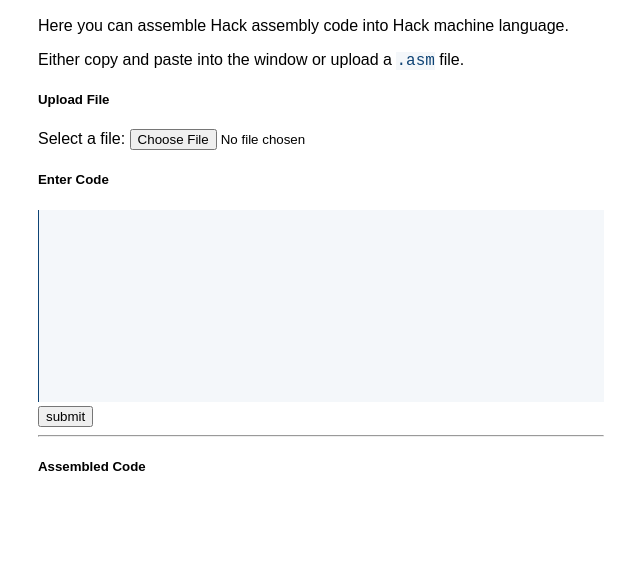
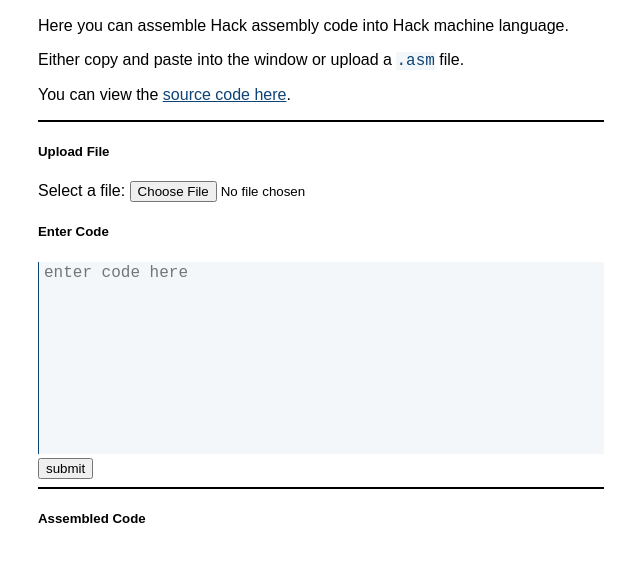
Before and after one commit to Evoniuk/Hack-Assembler, a plain HTML site: page index.html in a window 1280 px wide. Shown: the part 51-612 px from the top of the page, without its empty margins (319-959 px from the left). Drawn offline with Linux system fonts and the light colour scheme.

Commit message:
added link to source code

```diff
--- a/index.html
+++ b/index.html
@@ -12,12 +12,16 @@
 
   <p>Either copy and paste into the window or upload a <code>.asm</code> file.</p>
 
+  <p>You can view the <a href="https://github.com/Evoniuk/Hack-Assembler">source code here</a>.</p>
+
+  <hr>
+
   <h5>Upload File</h5>
   <label for="myfile">Select a file:</label>
   <input type="file" accept=".asm" id="fileInput" name="myfile">
 
   <h5>Enter Code</h5>
-  <textarea id="codeInput"></textarea>
+  <textarea placeholder="enter code here" id="codeInput"></textarea>
   <button type="button" id="inputCode">submit</button>
 
   <hr>
--- a/style.css
+++ b/style.css
@@ -6,6 +6,8 @@ body {
   font-family: sans-serif;
   padding: 0 5px;
 }
+
+hr {border: .5px solid black}
 
 code, pre, textarea {
   color: rgb(14, 67, 117);
@@ -36,7 +38,10 @@ textarea {
   float: right;
   width: 80%;
 }
+
 #outputOriginal {
   float: left;
   width: 20%;
 }
+
+a {color: rgb(14, 67, 117)}
```
